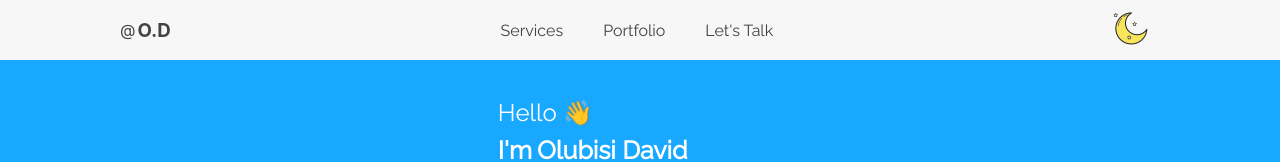
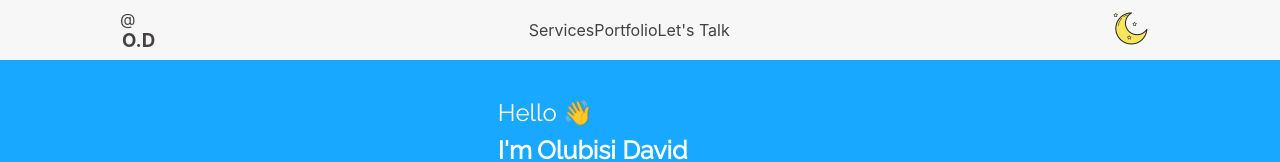
Before and after one commit to BisiDavi/portfolio, a Next.js app: page / in a window 1280 px wide. Shown: the top 162 px of the page. Built offline with nearby package versions, Linux system fonts and the light colour scheme.

Commit message:
homepage updated

```diff
--- a/components/header.tsx
+++ b/components/header.tsx
@@ -16,7 +16,7 @@ export default function Header({ themeState }) {
                 {HeaderLink.map((link, index) => {
                     return (
                         <Link key={index} href={link.href} passHref>
-              <a>{link.name}</a>
+                            {link.name}
                         </Link>
                     );
                 })}
--- a/components/logo.tsx
+++ b/components/logo.tsx
@@ -4,9 +4,7 @@ export default function Logo() {
     return (
         <div className="logo">
             <Link href="/" passHref>
-                <a>
-                    @<h3>O.D</h3>
-                </a>
+                @<h3>O.D</h3>
             </Link>
             <style jsx>
                 {`
--- a/layout/pagelayout.tsx
+++ b/layout/pagelayout.tsx
@@ -1,16 +1,15 @@
 import { PropsWithChildren, useEffect, useState, useContext } from "react";
-import dynamic from "next/dynamic";
 import Head from "next/head";
 
+import { ToastContainer } from "react-toastify";
 import Sidebar from "@/components/sidebar";
 import Banner from "@/components/banner";
 import { ThemeContext } from "context/themeContext";
 import useLocalStorage from "@/hooks/useLocalStorage";
 import WhatsAppChatWidget from "@/components/whatsapp";
+import Header from "@/components/header";
+import Footer from "@/components/footer";
 import styles from "@/styles/styles.module.css";
-
-const Header = dynamic(() => import("../components/header"), { ssr: false });
-const Footer = dynamic(() => import("../components/footer"), { ssr: false });
 
 export default function Pagelayout({ children }: PropsWithChildren<{}>) {
     const [savedThemeState, setSavedThemeState] = useState(null);
@@ -82,6 +81,7 @@ export default function Pagelayout({ children }: PropsWithChildren<{}>) {
                     <aside className={`sidebar-grid ${styles.sidebar}`}>
                         <Sidebar />
                     </aside>
+                    <ToastContainer />
                     <main>{children}</main>
                     <div className="whatsapp">
                         <WhatsAppChatWidget />
--- a/pages/index.tsx
+++ b/pages/index.tsx
@@ -1,8 +1,10 @@
-import { ToastContainer } from "react-toastify";
+import dynamic from "next/dynamic";
+
 import Portfolio from "@/components/portfolio";
 import Services from "@/components/services";
-import Pagelayout from "@/layout/pagelayout";
 import ContactForm from "@/components/contactForm";
+
+const Pagelayout = dynamic(() => import("@/layout/pagelayout"), { ssr: false });
 
 export default function Homepage() {
     return (
@@ -10,7 +12,6 @@ export default function Homepage() {
             <Services />
             <Portfolio />
             <ContactForm />
-      <ToastContainer />
         </Pagelayout>
     );
 }
```
Also changed, not shown: context/themeProvider.tsx (+5 -9 lines), package.json (+5 -5 lines), pages/_app.tsx (+2 -8 lines), tsconfig.json (+20 -6 lines), next-env.d.ts, 2 other files (tests, documents, lock files or other folders). Lines whose indentation alone changed are shown as unchanged.
